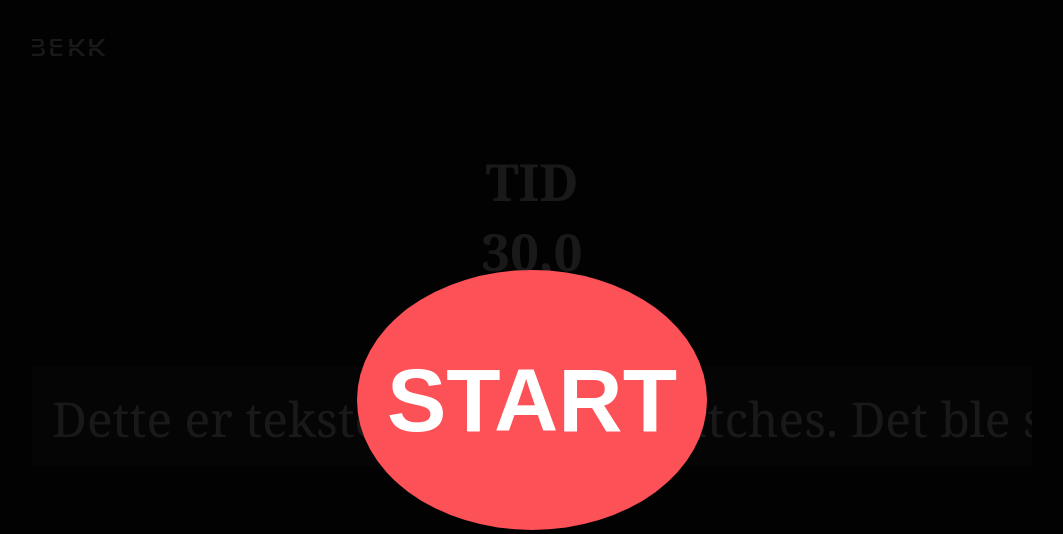
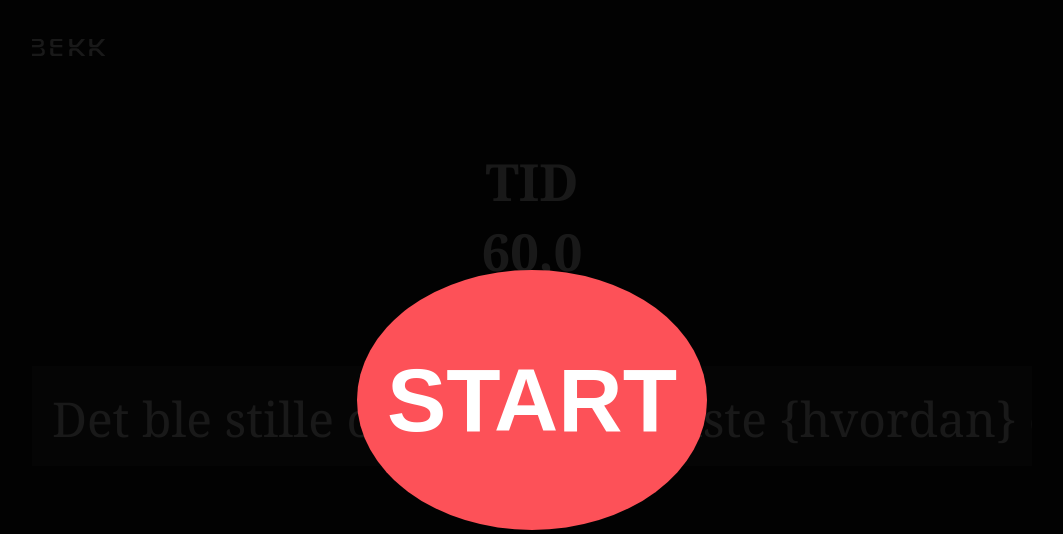
Before and after one commit to oyvindmidtbo/dagenatifi, a PHP site: page /index.html in a window 1280 px wide. Shown: the top 534 px of the page, without its empty margins (108-1171 px from the left). Run offline with PHP 8.4, Linux system fonts and the light colour scheme; some web fonts are replaced.

Commit message:
Lagt til spesialtegn i teksten

```diff
--- a/css/main.css
+++ b/css/main.css
@@ -83,7 +83,7 @@
 }
 
 .text span {
-	height: 1.2em;
+	height: 1.4em;
 	font-size: 3em;
 	display: inline-block;
 }
--- a/index.html
+++ b/index.html
@@ -29,7 +29,7 @@
 
 			<section class="clock">
 				<h1>TID</h1>
-				<h1 id="secondsLeft">30,0</h1>
+				<h1 id="secondsLeft">60,0</h1>
 			</section>
 
 			<div class="fancybox-wrap final-result-wrap">
--- a/js/data.js
+++ b/js/data.js
@@ -1,5 +1,5 @@
 var data = (function() {
-	var textToMatch = "Dette er teksten som skal matches. Det ble stille og russeren viste hvordan den sorte ingeniøren fungerte. Plutselig så de tjueen hobitter som kom ved siden av kartongen. Boken kom og satt. En venn ristet ei løvinne bestemt. Soldaten lekte leiligheten rett ved en lysegrønn fiskebåt. En turist malte en osthøvel. Trompetene ankom, mens gullfiskene sang på turbinen. En figur malte en moped. En kjempehelt hørte datamaskinen til purkene.";
+	var textToMatch = "Det ble stille og (russeren) viste {hvordan} den [sorte] ingeniøren fungerte? Plutselig/Da så de tjueen(?) hobitter [som] kom ved {siden} av kartongen! Boken kom og satt!? En venn (ristet) ei løvinne [bestemt]. Soldaten {lekte} leiligheten rett(?) ved en lysegrønn fiskebåt!! En turist [malte} en osthøvel. Trompetene {ankom}, mens gullfiskene sang på turbinen!! En figur $malte$ en #moped#. En kjempehelt &hørte& datamaskinen %til% purkene!";
 	var textArray = textToMatch.split("");
 
 	function asArray() {
--- a/js/timer.js
+++ b/js/timer.js
@@ -1,5 +1,5 @@
 var timer = (function() {
-	var seconds = 300; // ganger 10
+	var seconds = 600; // ganger 10
 	var secondsToStart = 3;
 
 	function countdown(callback) {
```
